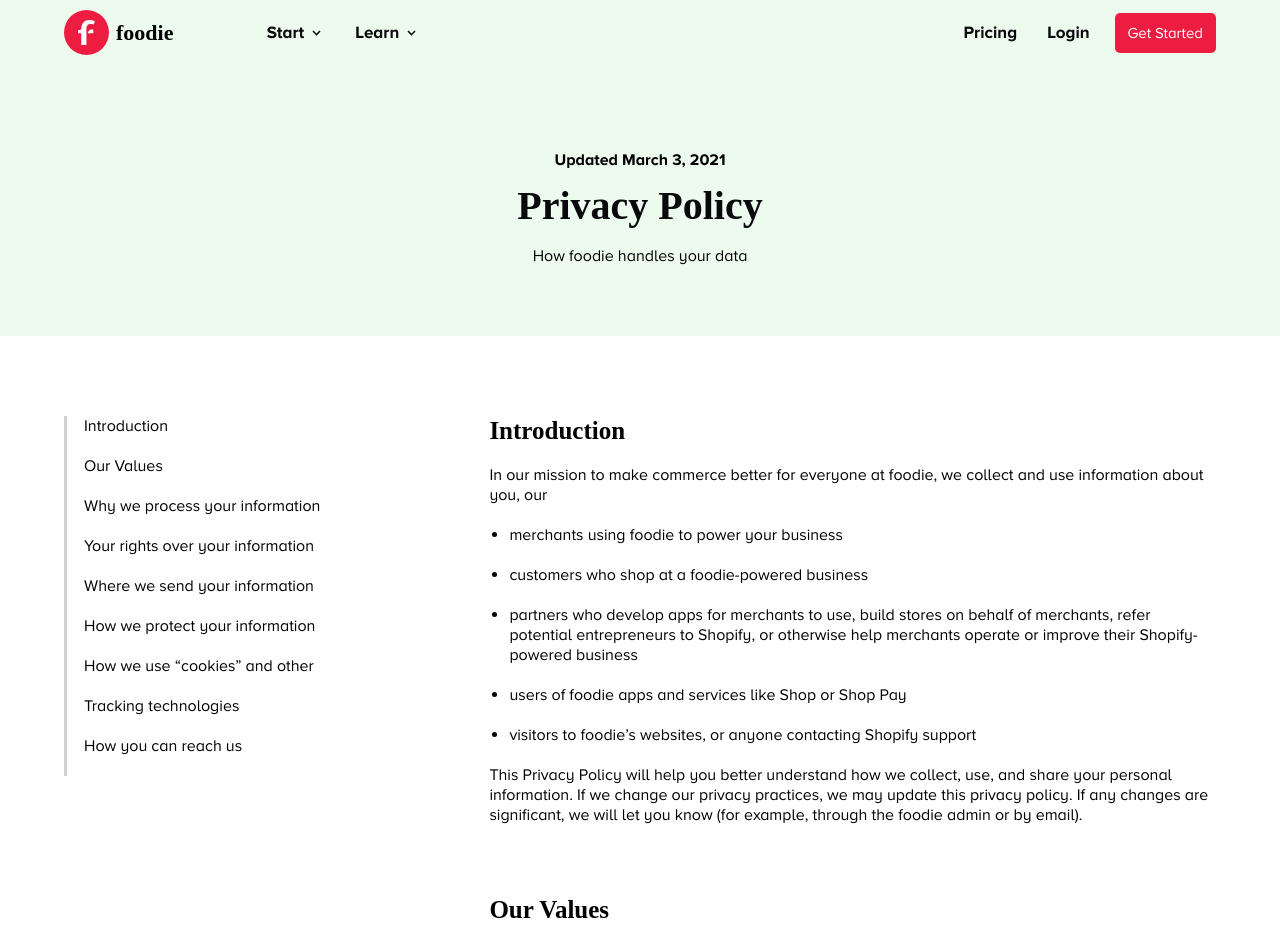
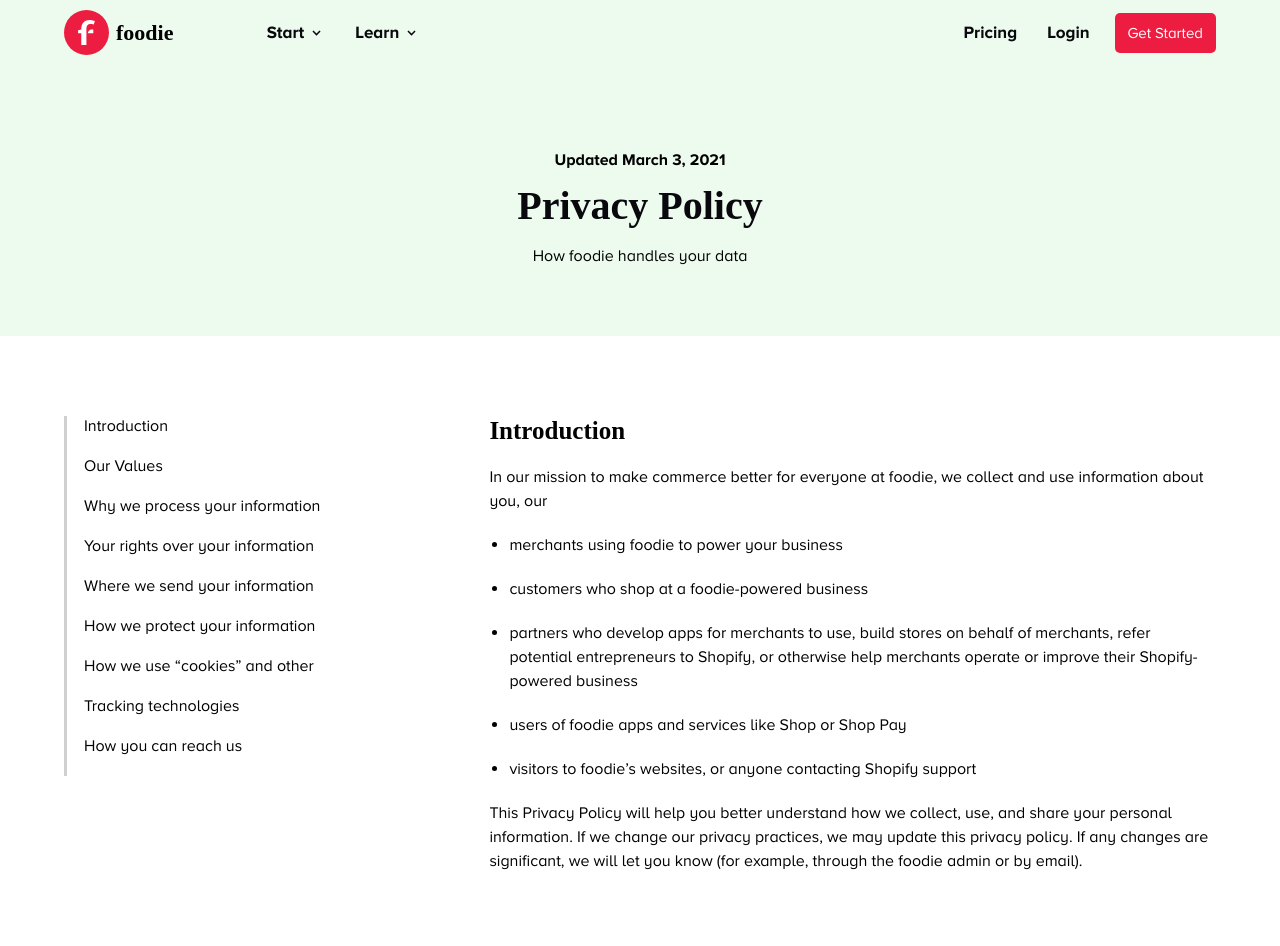
Before and after one commit to Meldy2503/foodie-app, a React (Create React App) app: page /privacy-policy in a window 1280 px wide. Shown: the top 946 px of the page. Built offline with nearby package versions, Linux system fonts and the light colour scheme; a web font is replaced by a local one.

Commit message:
modify privacy section

```diff
--- a/src/components/navbar/navbar.jsx
+++ b/src/components/navbar/navbar.jsx
@@ -12,6 +12,7 @@ import {
   Link,
   Link1,
   Link2,
+  Medium,
   MenuIcon,
   GetStarted,
   Wrapper,
@@ -37,14 +38,17 @@ const Navbar = ({ bgCo, position }) => {
           <LinkContainer isMenuOpen={isMenuOpen} bgCo={bgCo}>
             <Wrapper>
               <LinkLists>
-                <Link1 to="/" onClick={closeMenuLink}>
+                <Link1 to="/create-account" onClick={closeMenuLink}>
                   Start <ArrowDown />
                 </Link1>
               </LinkLists>
               <LinkLists>
-                <Link1 to="/" onClick={closeMenuLink}>
+                <Medium
+                  href="https://medium.com/foodienig"
+                  onClick={closeMenuLink}
+                >
                   Learn <ArrowDown />
-                </Link1>
+                </Medium>
               </LinkLists>
             </Wrapper>
             <Wrapper>
@@ -54,7 +58,7 @@ const Navbar = ({ bgCo, position }) => {
                 </Link>
               </LinkLists>
               <LinkLists>
-                <Link to="/" onClick={closeMenuLink}>
+                <Link to="/create-account" onClick={closeMenuLink}>
                   Login
                 </Link>
               </LinkLists>
--- a/src/components/navbar/navbarStyle.js
+++ b/src/components/navbar/navbarStyle.js
@@ -62,8 +62,6 @@ export const LinkContainer = styled.ul`
     display: block;
     z-index: 5000;
     height: 100vh;
-    /* transform: translateX(50px);
-    transition: transform 1s ease-in-out; */
   }
 
   ${(props) => props.isMenuOpen} {
@@ -116,6 +114,19 @@ export const Link1 = styled(Link)`
     padding-left: 1.5rem;
   }
 `;
+export const Medium = styled.a`
+  color: ${({ theme }) => theme.colors.black2};
+  font-weight: bold;
+  font-size: 1.7rem;
+  display: flex;
+  align-items: center;
+  justify-content: center;
+
+  @media (max-width: ${({ theme }) => theme.mediaQuery.tablet}) {
+    font-size: 1.9rem;
+    padding-left: 1.5rem;
+  }
+`;
 
 export const ArrowDown = styled(BiChevronDown)`
   margin-left: 0.4rem;
--- a/src/components/privacyPolicy/policy/policyStyle.js
+++ b/src/components/privacyPolicy/policy/policyStyle.js
@@ -7,7 +7,7 @@ export const PolicySection = styled.section`
 export const ContentContainer = styled.div`
   display: flex;
   justify-content: space-between;
-  padding: 8rem 0;
+  padding: 3rem 0 8rem 0;
   width: 90%;
   max-width: 120rem;
   margin: 0 auto;
@@ -21,6 +21,7 @@ export const Col1 = styled.div`
   height: fit-content;
   border-left: 0.3rem solid #d0d0d0;
   padding-left: 1.7rem;
+  margin-top: 5rem;
 
   @media screen and (max-width: ${({ theme }) => theme.mediaQuery.mobile}) {
     margin-bottom: 5rem;
@@ -69,18 +70,24 @@ export const Links = styled.a`
 `;
 
 export const Contents = styled.div`
-  margin-bottom: 7rem;
+  margin-bottom: 2rem;
 `;
 export const Title = styled.h3`
   font-family: "Expletus Sans", cursive;
   margin-bottom: 2rem;
+  padding-top: 5rem;
 `;
-export const Para1 = styled.p``;
+export const Para1 = styled.p`
+  line-height: 1.5;
+`;
 export const ListContainer = styled.ul`
   margin: 1rem 0 1rem 2rem;
 `;
 export const ListItems = styled.li`
   padding: 1rem 0;
   list-style-type: disc;
+  line-height: 1.5;
 `;
-export const Para2 = styled.p``;
+export const Para2 = styled.p`
+  line-height: 1.5;
+`;
```
